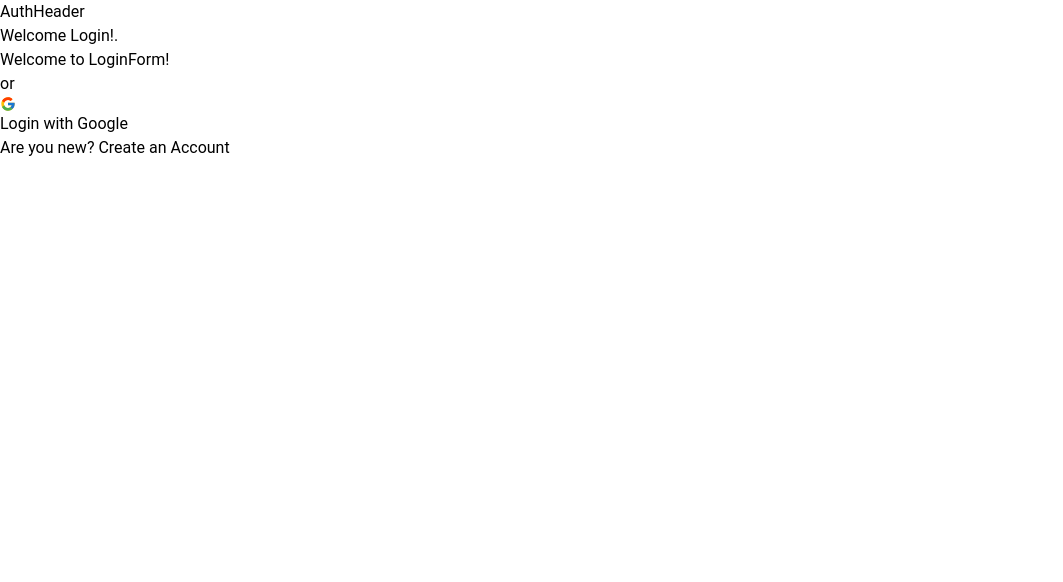
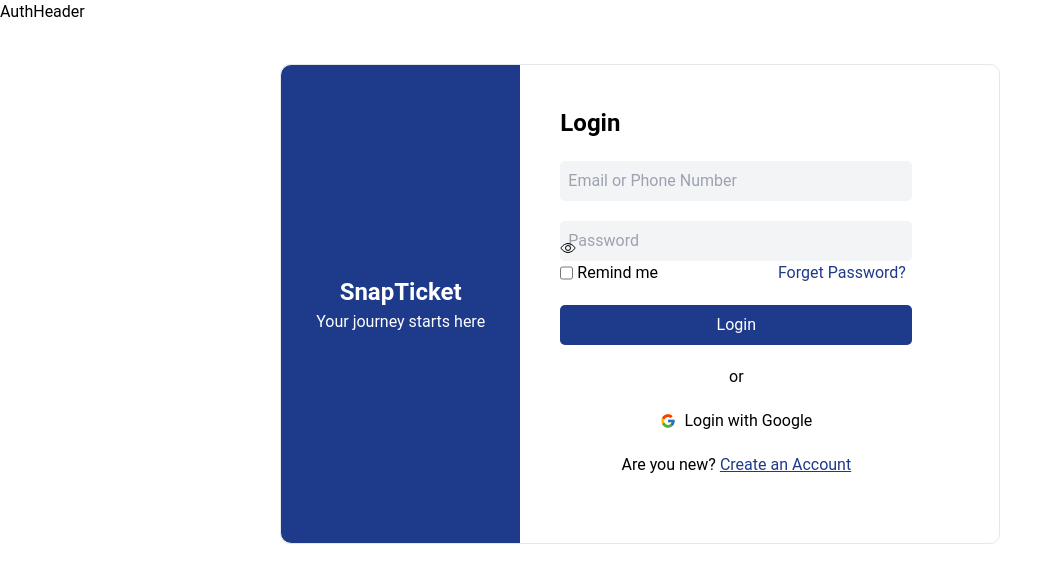
Before and after one commit to ujjwalbasnyat/snapticket, a Next.js app: page /auth/login in a window 1280 px wide. Shown: the top 582 px of the page, without its empty margins (0-1063 px from the left). Built offline with nearby package versions, Linux system fonts and the light colour scheme.

Commit message:
login page UI layout and styling(no functionality)

```diff
--- a/package.json
+++ b/package.json
@@ -10,8 +10,8 @@
   },
   "dependencies": {
     "next": "14.2.13",
-    "react": "^18",
-    "react-dom": "^18",
+    "react": "^18.3.1",
+    "react-dom": "^18.3.1",
     "react-icons": "^5.3.0"
   },
   "devDependencies": {
--- a/src/app/auth/login/components/loginForm.tsx
+++ b/src/app/auth/login/components/loginForm.tsx
@@ -1,5 +1,54 @@
-import React from "react";
+"use client";
+import React, { useState } from "react";
+import { FaRegEyeSlash } from "react-icons/fa";
+import { IoEyeOutline } from "react-icons/io5";
 
 export default function LoginForm() {
-	return <div>Welcome to LoginForm!</div>;
+	const [showPassword, setShowPassword] = useState(false);
+	const [passwordData, setPasswordData] = useState();
+
+	const handleVisibility = () => {
+		setShowPassword(!showPassword);
+	};
+	const handleInput = (e) => {
+		setPasswordData(e.target.value);
+	};
+	return (
+		<div>
+			<div className="flex flex-col gap-5">
+				<input
+					type="text"
+					placeholder="Email or Phone Number"
+					className=" p-2 w-inputwidth bg-secondary focus:outline-none focus:ring-1 ring-ring rounded-sm "
+				/>
+				<div>
+					<input
+						type={showPassword ? "text" : "password"}
+						placeholder="Password"
+						className=" p-2 w-inputwidth bg-secondary focus:outline-none focus:ring-1 ring-ring rounded-sm "
+						value={passwordData}
+						onChange={handleInput}
+					/>
+					<div className="absolute inset-y-60   ">
+						{showPassword ? (
+							<FaRegEyeSlash onClick={handleVisibility} />
+						) : (
+							<IoEyeOutline onClick={handleVisibility} />
+						)}
+					</div>
+
+					<div className="flex gap-10 space-x-20">
+						<section className="flex gap-1">
+							<input type="checkbox" />
+							<p className="">Remind me</p>
+						</section>
+						<p className="text-primary">Forget Password?</p>
+					</div>
+				</div>
+				<button className="bg-accent text-btntext p-2 rounded-sm hover:bg-hover">
+					Login
+				</button>
+			</div>
+		</div>
+	);
 }
--- a/src/app/auth/login/page.tsx
+++ b/src/app/auth/login/page.tsx
@@ -3,17 +3,36 @@ import { FcGoogle } from "react-icons/fc";
 
 export default function Login() {
 	return (
-		<div>
-			Welcome Login!.
-			<LoginForm />
-			<p>or</p>
-			<div>
-				<FcGoogle />
-				<a href="#">Login with Google</a>
+		<div className="flex my-10 justify-center items-center">
+			<div className="bg-background flex  h-formheight w-formwidth rounded-md border">
+				<div className="flex flex-col bg-primary items-center w-1/3 text-background h-full justify-center rounded-tl-md rounded-bl-md ">
+					<p className="text-md font-semibold">SnapTicket</p>
+					<p className=" font-normal">Your journey starts here</p>
+				</div>
+				<div className="m-10">
+					<p className="font-semibold text-md ">Login</p>
+					<div className="mt-5">
+						<LoginForm />
+						<div className="flex flex-col items-center gap-5 mt-5">
+							<div className="justify-center items-center">
+								<p className="">or</p>
+							</div>
+							<div className="flex gap-2 items-center">
+								<FcGoogle />
+								<a href="#" className="hover:text-primary hover:underline">
+									Login with Google
+								</a>
+							</div>
+							<p>
+								Are you new?{" "}
+								<a href="#" className="underline text-primary hover:text-hover">
+									Create an Account
+								</a>
+							</p>
+						</div>
+					</div>
+				</div>
 			</div>
-			<p>
-				Are you new? <a href="#">Create an Account</a>
-			</p>
 		</div>
 	);
 }
--- a/src/app/globals.css
+++ b/src/app/globals.css
@@ -32,6 +32,9 @@
 		--font-weight-extrabold: 900;
 		--font-weight-normal: 400;
 		--font-weight-semibold:600;
+		--form-height:30rem;
+		--form-width:45rem;
+		--form-input-width:22rem;
 	}
 
 	.dark{
--- a/tailwind.config.ts
+++ b/tailwind.config.ts
@@ -8,6 +8,14 @@ const config: Config = {
   ],
   theme: {
 		extend: {
+			height: {
+				formheight: "var(--form-height)",
+
+			},
+			width: {
+				formwidth: "var(--form-width)",
+				inputwidth: "var(--form-input-width)"
+			},
 			fontWeight: {
 				normal: "var(--font-weight-normal)",
 				semibold:"var(--font-weight-semibold)",
@@ -15,10 +23,10 @@ const config: Config = {
 
 			},
 			fontSize: {
-				'button': 'var(--font-button)',
-				'small': 'var(--font-small)',
-				'medium': 'var(--font-medium)',
-				'large': 'var(--font-large)',
+				'btn': 'var(--font-button)',
+				'sm': 'var(--font-small)',
+				'md': 'var(--font-medium)',
+				'lg': 'var(--font-large)',
 			},
 			borderRadius: {
 				sm: "var(--button-radius)",
@@ -38,6 +46,7 @@ const config: Config = {
 				hover: "var(--button-hover)",
 				placeholder: "var(--input-placeholder)",
 
+
       },
     },
   },
```
Also changed, not shown: 1 other file (tests, documents, lock files or other folders).
